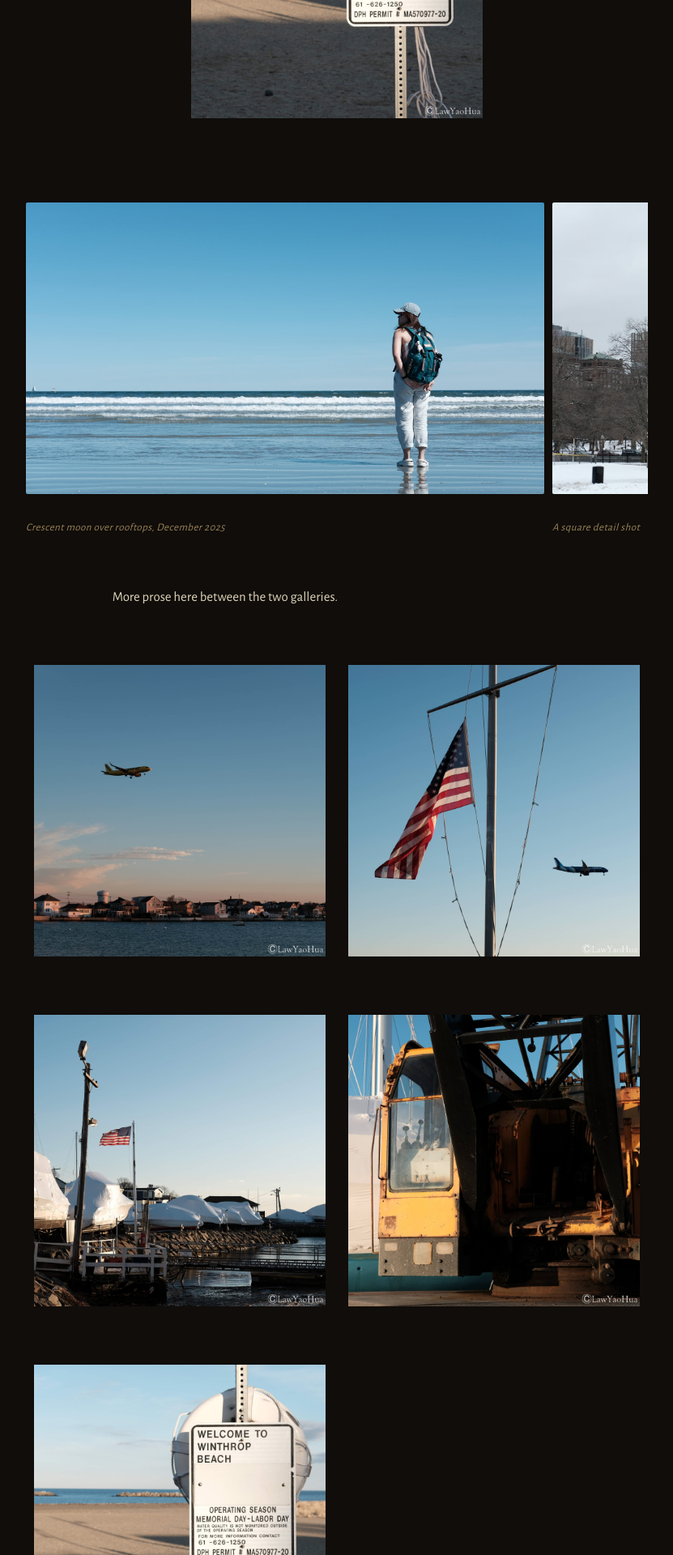
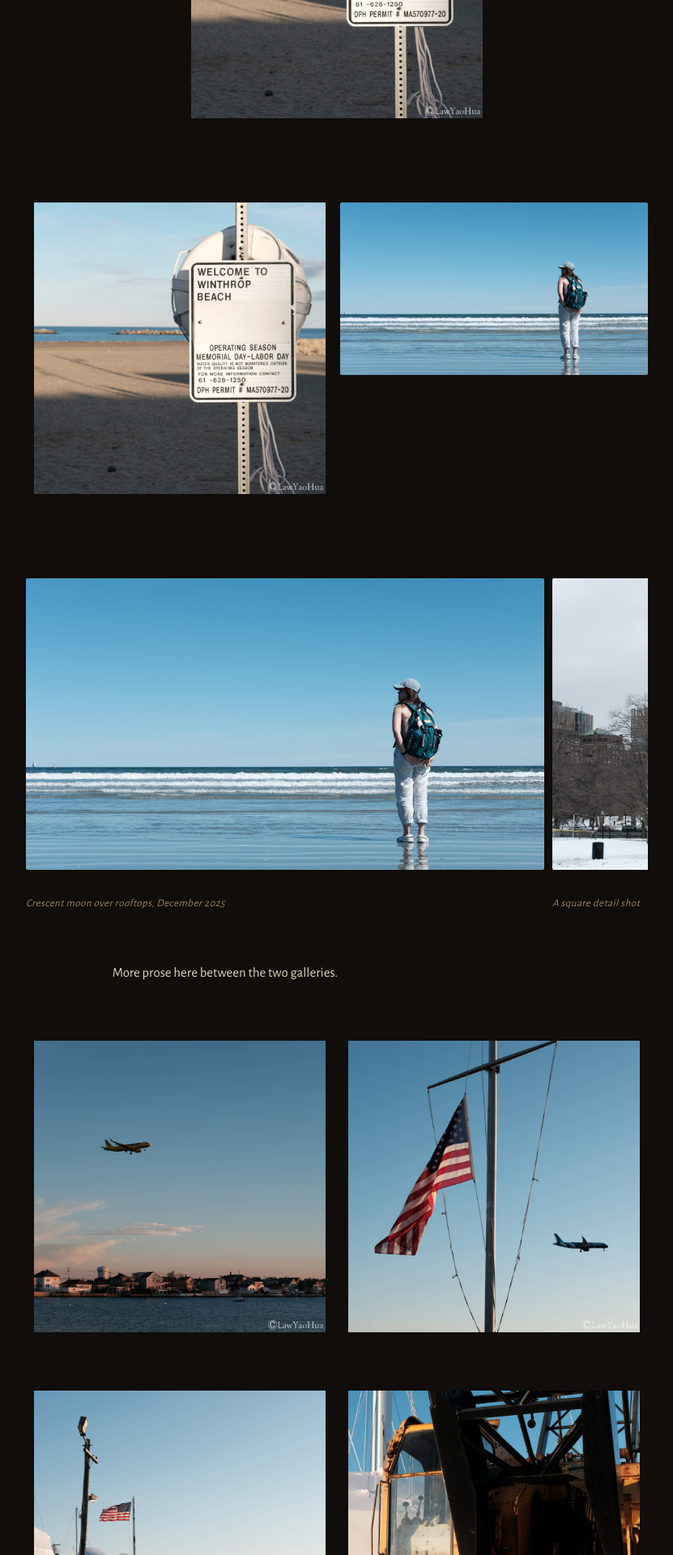
Before and after one commit to yhlreporter/site, a Jekyll site: the page built from _posts/2026-04-16-dusk-december.md, in a window 1280 px wide. Shown: the part 568-2488 px from the top of the page at 81% size, without its empty margins (224-1055 px from the left). Built offline with Jekyll 4.4.1, drawn with Linux system fonts in a browser that asks for light colours; comment, search, counter and statistics services are not loaded.

Commit message:
Update 2026-04-16-dusk-december.md

```diff
--- a/_posts/2026-04-16-dusk-december.md
+++ b/_posts/2026-04-16-dusk-december.md
@@ -11,6 +11,17 @@ Some introductory prose here. A few sentences to set the scene before the first
 <div class="gallery gallery--masonry">
   <div class="gallery__item" data-src="{{ '/assets/images/photo-8.jpg' | relative_url }}">
     <img src="{{ '/assets/images/photo-8.jpg' | relative_url }}" alt="Your caption here" />
+    <div class="gallery__caption-hidden">Your caption here</div>
+  </div>
+</div>
+
+<div class="gallery gallery--masonry">
+  <div class="gallery__item" data-src="{{ '/assets/images/photo-8.jpg' | relative_url }}">
+    <img src="{{ '/assets/images/photo-8.jpg' | relative_url }}" alt="Your caption here" />
+    <div class="gallery__caption-hidden">Your caption here</div>
+  </div>
+  <div class="gallery__item" data-src="{{ '/assets/images/photo-1.jpg' | relative_url }}">
+    <img src="{{ '/assets/images/photo-1.jpg' | relative_url }}" alt="Your caption here" />
     <div class="gallery__caption-hidden">Your caption here</div>
   </div>
 </div>
```
